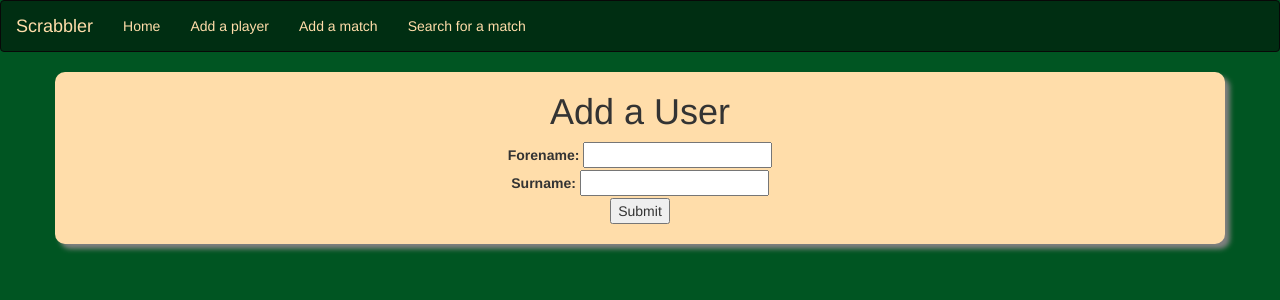
After one commit to CiaranBrennan/Scrabbler, a Django app: template scrabbler_root/scrabbler_app/templates/addplayer.html in a window 1280 px wide. The commit adds this page. Shown: the top 300 px of the page. Run offline with Django 3.2, Linux system fonts and the light colour scheme; the template is opened without the code that fills it: values that come from a table or form of the project are taken from there, others are empty; parts of the project's set-up code (start-up, migrations or seed data) failed here and were passed over; some libraries are stand-ins or nearby versions.

Commit message:
Created form to add players to the system

```diff
--- a/scrabbler_root/scrabbler_app/forms.py
+++ b/scrabbler_root/scrabbler_app/forms.py
@@ -2,21 +2,35 @@ from django import forms
 from django.forms import ModelForm
 from .models import Match, Player
 
+
 class DateInput(forms.DateInput):
     input_type = 'date'
 
+
 class EditPlayerForm(forms.Form):
-    forename  = forms.CharField  (label="Forename", max_length=30, required=False)
-    surname   = forms.CharField  (label="Surname", max_length=30, required=False)
+    forename = forms.CharField(label="Forename", max_length=30, required=False)
+    surname = forms.CharField(label="Surname", max_length=30, required=False)
+
 
 class CreatePlayerForm(forms.Form):
-    forename   = forms.CharField  (label="Forename", required=True, max_length=30)
-    surname    = forms.CharField  (label="Surname", required=True, max_length=30)
+    forename = forms.CharField(label="Forename", required=True, max_length=30)
+    surname = forms.CharField(label="Surname", required=True, max_length=30)
+
+
+class SearchMatchForm(forms.Form):
+    lowerDate = forms.DateField(label = "Matches from", required = False, widget=DateInput)
+    upperDate = forms.DateField(label = "Matches to", required = False, widget=DateInput)
+    hasPlayer = forms.ModelChoiceField(
+        label="Has player", required = False, queryset=Player.objects.all().order_by("surname"))
+    winner = forms.ModelChoiceField(
+        label="Winner", required = False, queryset=Player.objects.all().order_by("surname"))
+
 
 class MatchPlayerForm(forms.Form):
-    #Define initial fields
-    name     = forms.ModelChoiceField(label="Player", required=True, queryset=Player.objects.all().order_by("surname"))
-    score    = forms.IntegerField (label="Score", required=True)
+    # Define initial fields
+    name = forms.ModelChoiceField(
+        label="Player", required=True, queryset=Player.objects.all().order_by("surname"))
+    score = forms.IntegerField(label="Score", required=True)
 
 
 class MatchModelForm(forms.ModelForm):
--- /dev/null
+++ b/scrabbler_root/scrabbler_app/templates/addplayer.html
@@ -0,0 +1,25 @@
+{% extends 'base.html' %}
+{% load static %}
+{% block content %}
+
+<div class="row" id="infoBox">
+	<div class="col-sm-2"></div>
+	<div class="col-sm-8 text-center">
+        <h1>Add a User</h1>
+        <form id="playerCreateForm" method="post" action="">
+            {% csrf_token %}
+            {{ errors }}
+            {{ playerForm.forename.label_tag }}
+            {{ playerForm.forename }}
+            <br />
+            {{ playerForm.surname.label_tag }}
+            {{ playerForm.surname }}
+            <br />
+            <input type="submit"/>
+        </form>
+    </div>
+</div>
+	<div class="col-sm-2"></div>
+</div>
+
+{% endblock %}
--- a/scrabbler_root/scrabbler_app/templates/base.html
+++ b/scrabbler_root/scrabbler_app/templates/base.html
@@ -6,7 +6,7 @@
     <meta name="viewport" content="width=device-width, initial-scale=1, shrink-to-fit=no">
     <link rel="stylesheet" href="https://maxcdn.bootstrapcdn.com/bootstrap/3.4.1/css/bootstrap.min.css">
     <title>Scrabbler</title>
-    <link href="{% static 'css/index.css' %}" rel="stylesheet" type="text/css">
+    <link href="{% static 'css/base.css' %}" rel="stylesheet" type="text/css">
   </head>
   <body>
     <nav class="navbar navbar-inverse">
@@ -16,8 +16,9 @@
 			</div>
       <ul class="nav navbar-nav">
         <li><a href="/">Home</a></li>
-        <li><a href="/create">Create User</a></li>
-        <li><a href="/addmatch">Add a Match</a></li>
+        <li><a href="/addplayer">Add a player</a></li>
+        <li><a href="/addmatch">Add a match</a></li>
+        <li><a href="/searchmatch">Search for a match</a></li>
       </ul>
 		</div>
 	</nav>
```
Also changed, not shown: scrabbler_root/scrabbler_app/views.py (+18 -1 lines).
